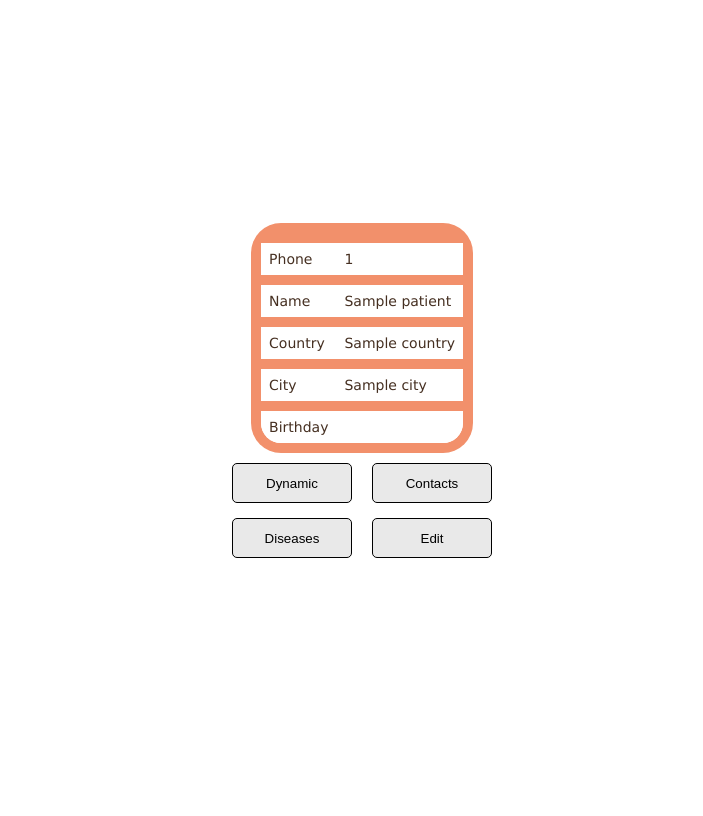
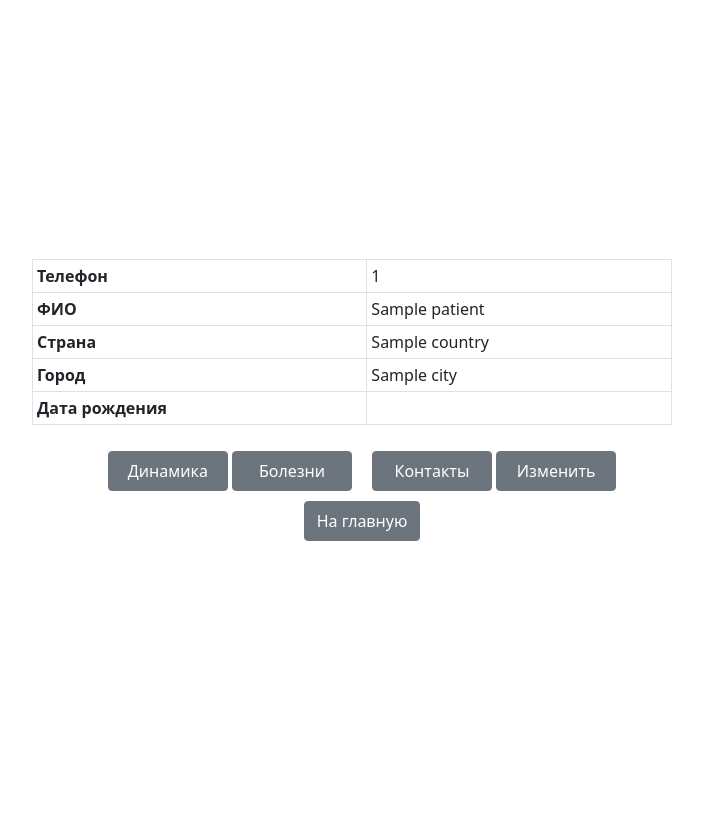
Before and after one commit to moevm/nosql2h20-patients-mongo, a Flask app: template frontend/templates/card.html in a window 1280 px wide. Shown: the whole page, without its empty margins (278-981 px from the left). After the commit the page ends 541 px from the top, so only its background shows below. Run offline with Flask 2, Linux system fonts and the light colour scheme; the template is opened without the code that fills it: most values are stand-ins (such as "Sample title", 1, 10 or a date in 2020).

Commit message:
edit card style

```diff
--- a/frontend/templates/card.html
+++ b/frontend/templates/card.html
@@ -6,40 +6,57 @@
 	<title>Patient card</title>
 	<meta name="description" content="">
 	<meta name="viewport" content="width=device-width, initial-scale=1">
-  <link rel="stylesheet" type="text/css" href="{{ url_for('static', filename='css/table.css') }}" />
+	<link rel="stylesheet" type="text/css" href="{{ url_for('static', filename='css/main.css') }}" />
+	<!-- Bootstrap CSS -->
+	<link href="https://cdn.jsdelivr.net/npm/bootstrap@5.0.0-beta1/dist/css/bootstrap.min.css" rel="stylesheet"
+		integrity="sha384-giJF6kkoqNQ00vy+HMDP7azOuL0xtbfIcaT9wjKHr8RbDVddVHyTfAAsrekwKmP1" crossorigin="anonymous">
 </head>
 
-<body>
-  <div class="wrapper" style="display: flex; justify-content: center; height: 100vh; align-items: center; flex-direction: column;">
-  <table>
+<body class="addForm">
+	<div class="wrapper"
+		style="display: flex; justify-content: center; height: 100vh; align-items: center; flex-direction: column;width: 50%;">
+		<table class="table table-bordered table-sm">
 			<tbody>
 				<tr>
-            <td>Phone</td> <td>{{ patient['phone_number']}}</td>
+					<th scope="row">Телефон</td>
+					<td>{{ patient['phone_number']}}</td>
 				</tr>
 				<tr>
-            <td>Name</td> <td>{{ patient['name']}}</td>
+					<th scope="row">ФИО</td>
+					<td>{{ patient['name']}}</td>
 				</tr>
 				<tr>
-            <td>Country</td> <td>{{ patient['country']}}</td>
+					<th scope="row">Страна</td>
+					<td>{{ patient['country']}}</td>
 				</tr>
 				<tr>
-	    <td>City</td> <td>{{ patient['city'] }}</td>
+					<th scope="row">Город</td>
+					<td>{{ patient['city'] }}</td>
 				</tr>
 				<tr>
-            <td>Birthday</td> <td>{{ patient['date_of_birth']['$date'] }}</td>
+					<th scope="row">Дата рождения</td>
+					<td>{{ patient['date_of_birth']['$date'] }}</td>
 				</tr>
 			</tbody>
 		</table>
-	<div style="display: flex;padding-top:10px">
+		<div class="row">
 
-	<div style="padding:10px">
-		<button onclick="location.href='http://localhost:8080/card/{{patient['phone_number']}}/dynamic';">Dynamic</button>
-		<button onclick="location.href='http://localhost:8080/card/{{patient['phone_number']}}/diseases';">Diseases</button>
+			<div class="col-sm" style="padding:10px">
+				<button class="btn btn-secondary"
+					onclick="location.href='http://localhost:8080//card/{{patient['phone_number']}}/dynamic';">Динамика</button>
+				<button class="btn btn-secondary"
+					onclick="location.href='http://localhost:8080/card//{{patient['phone_number']}}/diseases';">Болезни</button>
 			</div>
-	<div style="padding:10px">
-		<button onclick="location.href='http://localhost:8080/card/{{patient['phone_number']}}/contacts';">Contacts</button>
-		<button onclick="location.href='http://localhost:8080/card/{{patient['phone_number']}}/edit';">Edit</button>
+			<div class="col-sm" style="padding:10px">
+				<button class="btn btn-secondary"
+					onclick="location.href='http://localhost:8080//card/{{patient['phone_number']}}/contacts';">Контакты</button>
+				<button class="btn btn-secondary"
+					onclick="location.href='http://localhost:8080/card/{{patient['phone_number']}}/edit';">Изменить</button>
 			</div>
+
+		</div>
+		<div class="row">
+			<button class="btn btn-secondary" onclick="location.href='http://localhost:8080/';">На главную</button>
 		</div>
 	</div>
 
```
Lines whose indentation alone changed are shown as unchanged.
